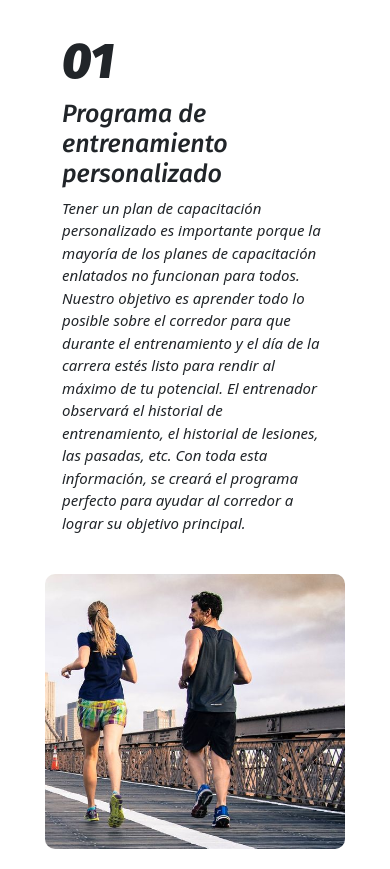
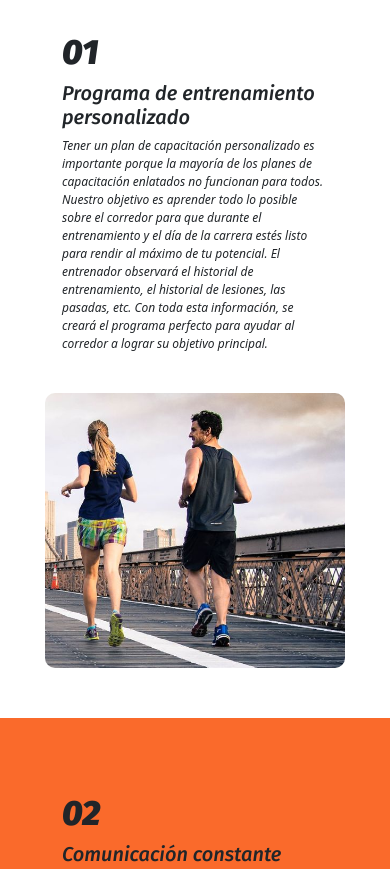
Before and after one commit to francocampa90/CoachRun, a website: page page/entrenamiento.html in a window 390 px wide. Shown: the part 880-1749 px from the top of the page. Drawn offline with nearby package versions, Linux system fonts and the light colour scheme.

Commit message:
sass pagina entrenamiento

```diff
--- a/page/entrenamiento.html
+++ b/page/entrenamiento.html
@@ -51,7 +51,7 @@
         <section id="sectionTraining"> <!-- Entrenamiento -->
             <div class="container-fluid">
                 <div class="row card-white">
-                    <div class="col-12 col-md-8 col-xl-8 my-4">
+                    <div class="col-12 col-md-8 col-xl-8 trainingText my-4">
                         <h2 class="card-numbre-left">01</h2>
                         <h3 class="text-training-title my-2">Programa de entrenamiento personalizado</h3>
                         <p class="text-training-p">Tener un plan de capacitación personalizado es importante porque la mayoría de los planes de
--- a/scss/pages/entrenamiento.scss
+++ b/scss/pages/entrenamiento.scss
@@ -7,11 +7,19 @@
         font-weight: 500;
         font-size: 25px;
         margin: 0%;
+        @media(max-width:576px){
+                font-size: 20px;
+            }
     }
 
     .text-training-p{
         font-size: 15px;
-    }
+        @media(max-width:576px){
+            font-size: 12px;
+            }
+
+        }
+
     .card-numbre-left{
         font-family: 'Fira Sans', sans-serif;
         font-style: italic;
@@ -21,6 +29,9 @@
         align-items:center ;
         justify-content:left;
         font-size: 50px;
+        @media(max-width:576px){
+            font-size: 35px;
+            }
     }
 
     .card-numbre-right{
@@ -32,6 +43,11 @@
         align-items:center ;
         justify-content:right;
         font-size: 50px;
+
+        @media(max-width:576px){
+                font-size: 35px;
+                justify-content:left;
+            }
     }
 
     .card-text{
@@ -56,46 +72,30 @@
         align-items: center;
         justify-content: center;
     }
-
     .card-white{
         padding:  50px 50px;
         background-color: white;
         display: flex;
         align-items: center;
         justify-content: center;
+        // @media(min-width:576px) and (max-width:768px){
+        //         padding: 10px 10px;
+        //        }
     }
-
     .aline{
         display: flex;
         align-items: center;
         justify-content: space-between;
         flex-direction: row;
+        @media(max-width:576px){
+                flex-direction: column-reverse;
+            }
     }
 
-
-}
-
-
-@media(max-width:576px){
-
-    /* Seccion training*/
-
-    .aline{
-        flex-direction: column-reverse;
-    }
-    .card-numbre-right{
-        font-size: 35px;
-        justify-content:left;
-    }
-
-    .text-training-title{
-        font-size: 20px;
+    .trainingText{
+        @media(min-width:576px) and (max-width:768px){
+            padding: 0px 50px;
+        }
 
     }
-    .card-numbre-left{
-        font-size: 35px;
-    }
-    .text-training-p{
-        font-size: 12px;
-    }
 }
```
Also changed, not shown: css/main.css.
